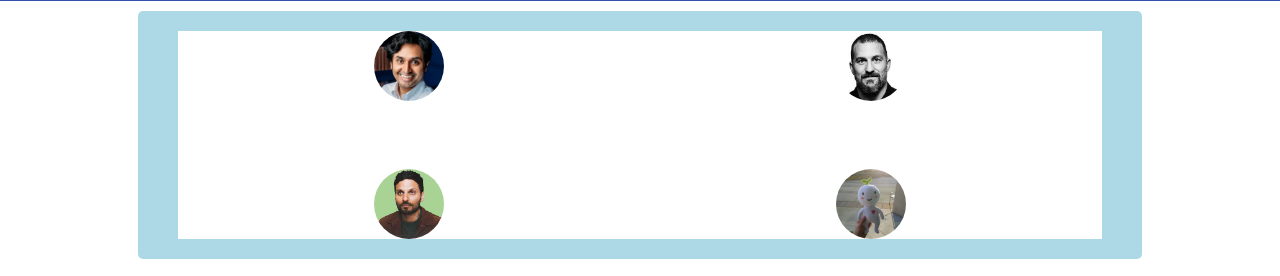
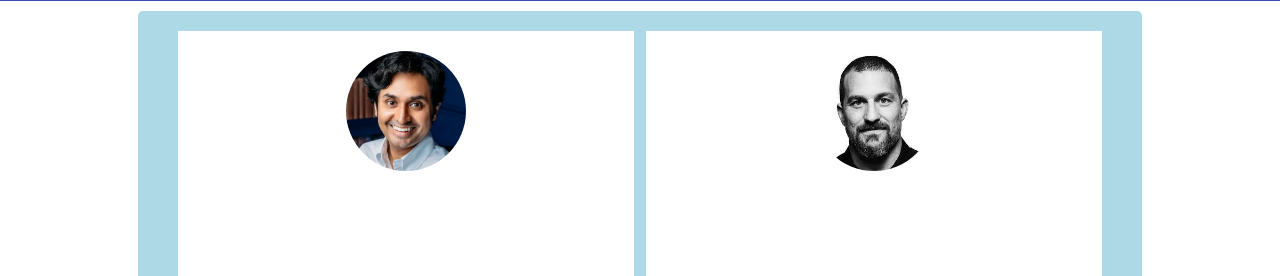
Before and after one commit to anyamanianya/annatyshchyk.github.io, a plain HTML site: page resources.html in a window 1280 px wide. Shown: the part 74-350 px from the top of the page. Drawn offline with nearby package versions, Linux system fonts and the light colour scheme.

Commit message:
resource link

```diff
--- a/styles/resources.css
+++ b/styles/resources.css
@@ -11,16 +11,16 @@ section{
 }
 .resource-block div{
     width: 45%;
-    flex: 1;
+    padding: 20px;
     background-color: white;
     display: flex;
     flex-direction: column;
     align-items: center;
 }
 .resource-icon{
-    height: 70px;
-    width: 70px;
-    border-radius: 90px;
+    height: 120px;
+    width: 120px;
+    border-radius: 180px;
 }
 .resource-link{
     background-color: olive;
```
